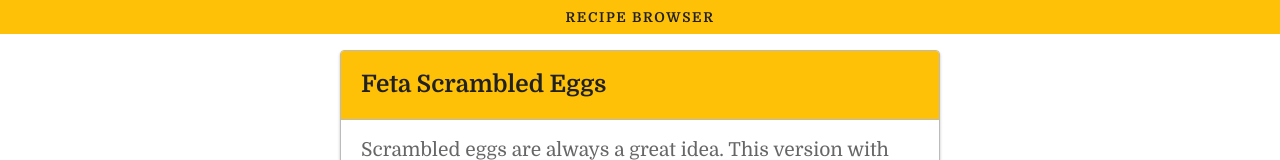
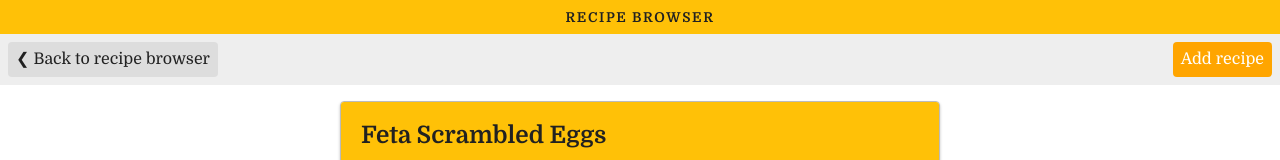
Before and after one commit to acrawford13/recipe-browser, a React app: page /recipes/2 in a window 1280 px wide. Shown: the top 160 px of the page. Built offline with nearby package versions, Linux system fonts and the light colour scheme.

Commit message:
Add navigation items to nav bar

```diff
--- a/src/components/Navigation/NavigationBar/NavigationBar.js
+++ b/src/components/Navigation/NavigationBar/NavigationBar.js
@@ -0,0 +1,13 @@
+import React from 'react';
+import { Link } from 'react-router-dom';
+
+import Button from '../../UI/Button/Button';
+
+const navigationBar = (props) => (
+    <div className='page-nav-bar'>
+        <Link to="/" className="button">❮ Back to recipe browser</Link>
+        <Link to="/recipes/add" className="button alert">Add recipe</Link>
+    </div>
+);
+
+export default navigationBar;
--- a/src/components/RecipeBrowser/RecipeBrowser.js
+++ b/src/components/RecipeBrowser/RecipeBrowser.js
@@ -16,9 +16,9 @@ const recipeBrowser = (props) => {
 
     if (props.searchTerm) {
         if (filteredRecipes.length > 0) {
-            searchMessage = <p>Recipes with ingredients containing <strong>'{props.searchTerm}'</strong></p>;
+            searchMessage = <p className="search-message">Recipes with ingredients containing <strong>'{props.searchTerm}'</strong></p>;
         } else {
-            searchMessage = <p>No results found</p>;
+            searchMessage = <p className="search-message search-message--no-results">No results found</p>;
         }
     }
 
--- a/src/components/RecipeView/RecipeView.js
+++ b/src/components/RecipeView/RecipeView.js
@@ -1,4 +1,6 @@
 import React from 'react';
+
+import NavigationBar from '../Navigation/NavigationBar/NavigationBar';
 
 const formatIngredient = (ingredient) => {
     if (['g','kg'].indexOf(ingredient.unit) === -1){
@@ -9,6 +11,8 @@ const formatIngredient = (ingredient) => {
 
 const recipeView = (props) => {
     return (
+        <div>
+            <NavigationBar />
             <div className="main-container">
                 <div className="recipe-detail">
                     <h2 className="recipe-detail__title">{props.recipe.name}</h2>
@@ -34,6 +38,7 @@ const recipeView = (props) => {
                     </div>
                 </div>
             </div>
+        </div>
     );
 }
 
--- a/src/index.scss
+++ b/src/index.scss
@@ -7,6 +7,22 @@ $nectarine: #ffc107;
 
 * {
     font-family: 'Domine', serif;
+}
+
+button,
+.button {
+    border-radius: 0.25rem;
+    background-color: #ddd;
+    color: #212121;
+    border: none;
+    padding: 0.5rem 0.75rem;
+    outline: none;
+    cursor: pointer;
+
+    &.alert {
+        background-color: orange;
+        color: white;
+    }
 }
 
 .top-bar {
@@ -25,12 +41,23 @@ $nectarine: #ffc107;
 
 .page-nav-bar {
     background-color: #eee;
-    padding: 1rem;
+    padding: 0.5rem;
+    display: flex;
+    justify-content: space-between;
+    align-items: center;
 
     a {
         padding: 0.5rem;
         text-decoration: none;
         color: #212121;
+    }
+}
+
+.search-message {
+    text-align: center;
+
+    &--no-results {
+        color: #9b9b9b;
     }
 }
 
```
Lines whose indentation alone changed are shown as unchanged.
